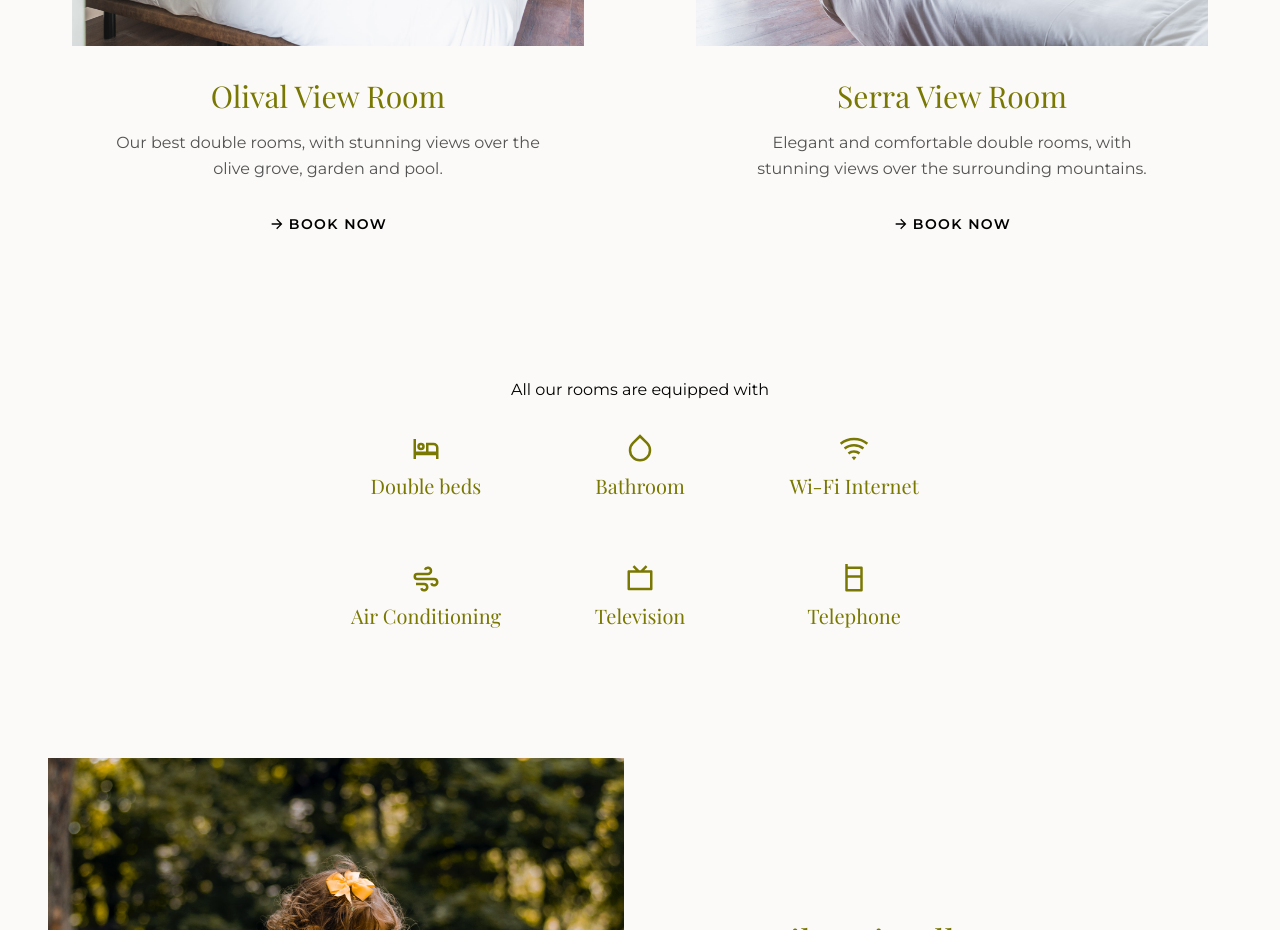
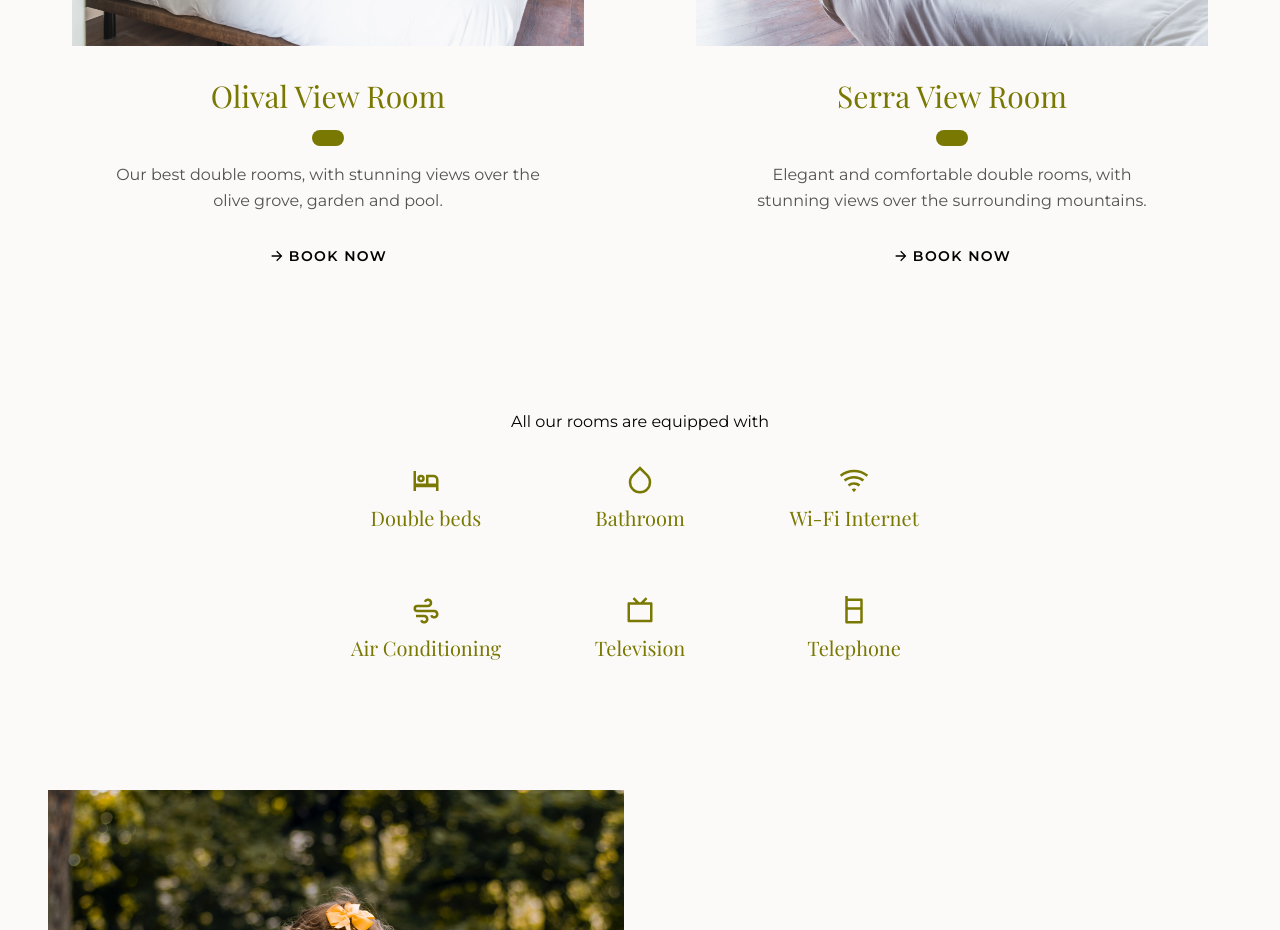
Before and after one commit to quintadonairia/quintadonairia, a Next.js app: page /lodging in a window 1280 px wide. Shown: the part 1600-2530 px from the top of the page. Built offline with nearby package versions, Linux system fonts and the light colour scheme.

Commit message:
feat(components): add price prop to Room.js component

```diff
--- a/components/molecules/Room.js
+++ b/components/molecules/Room.js
@@ -3,7 +3,14 @@ import Icon from "../atoms/Icon";
 
 import { RiArrowRightLine } from "react-icons/ri";
 
-const Room2 = ({ imageSrc, imageAlt, title, description, buttonLabel }) => {
+const Room2 = ({
+  imageSrc,
+  imageAlt,
+  title,
+  price,
+  description,
+  buttonLabel,
+}) => {
   return (
     <article className="flex flex-col gap-8 items-center">
       <img
@@ -13,6 +20,9 @@ const Room2 = ({ imageSrc, imageAlt, title, description, buttonLabel }) => {
       />
       <div className="flex flex-col gap-4 items-center text-center lg:px-16">
         <h1 className="font-serif text-3xl text-olive-500">{title}</h1>
+        <h3 className="bg-olive-500 text-tan-50 py-2 px-4 rounded-full uppercase text-xs tracking-widest">
+          {price}
+        </h3>
         <h4 className="text-neutral-600 leading-relaxed">{description}</h4>
         <a href="mailto:hello@quintadonairia.com?subject=Pedido de Reserva&body=Olá!%0A%0AObrigado por escolher a Quinta Dona Iria.%0A%0AInformações que precisamos para a reserva:%0A%0A- Dias da estadia%0A- Nº de pessoas%0A- Nome da reserva%0A- Quarto pretendido (Quarto Vista Olival ou Quarto Vista Serra)">
           <Button size="lg" variant="link" mode="light">
```
